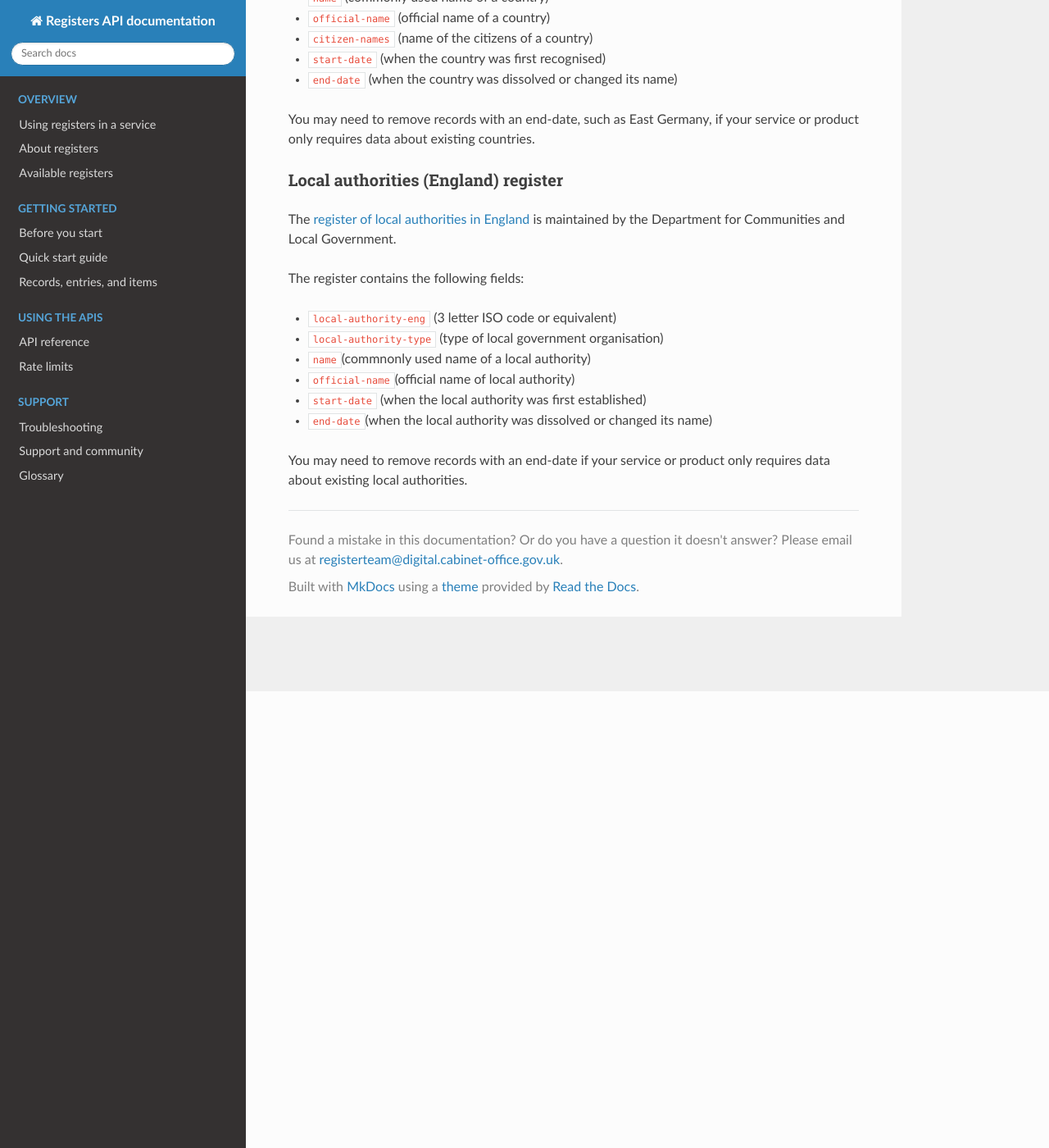
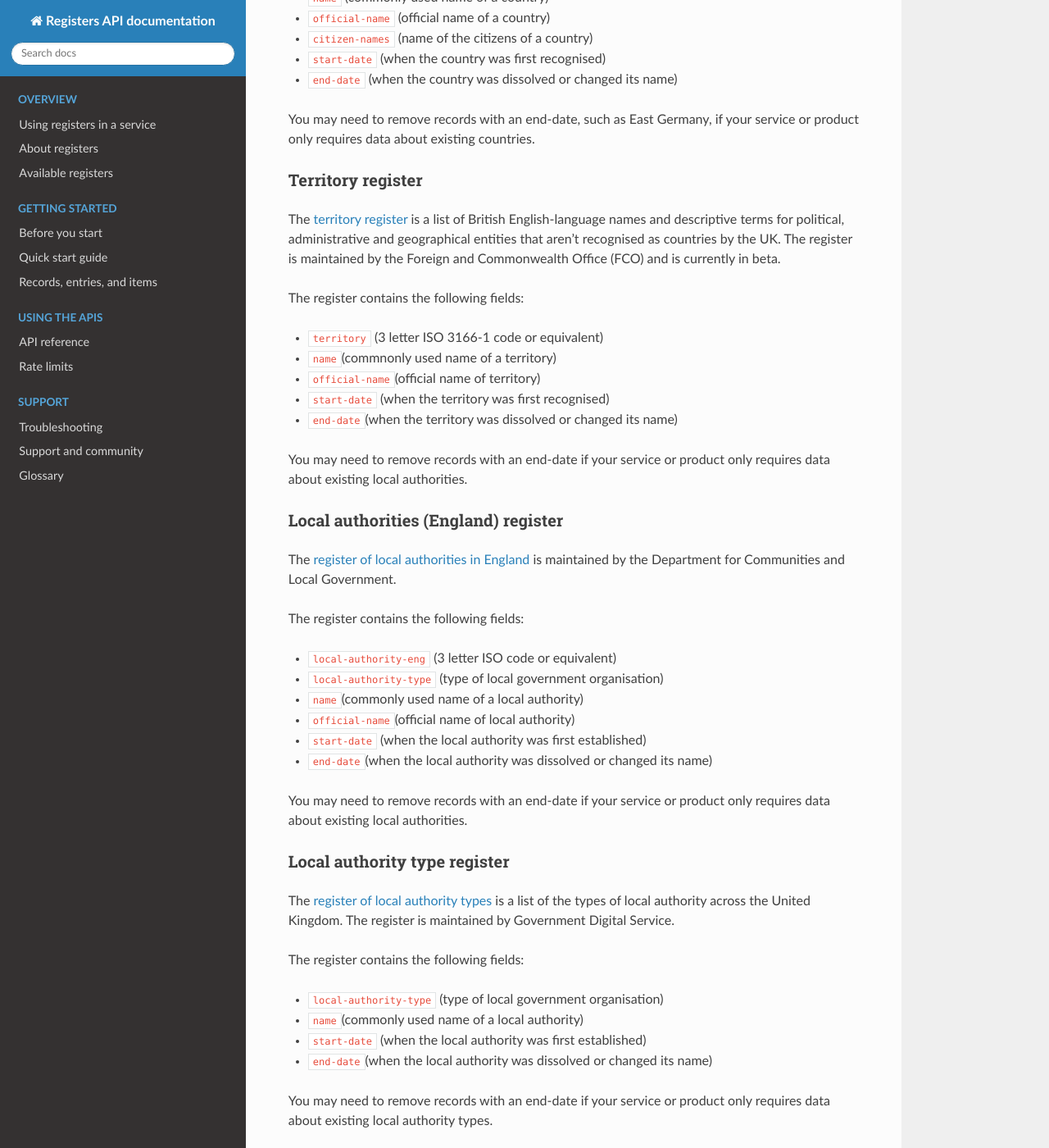
Before and after one commit to J-Lambo/J-Lambo.github.io-open-registers-tech-docs, an MkDocs documentation site: the page built from docs/about_registers/available_reg.md, in a window 1280 px wide and 1400 px high, scrolled down 557 px. Shown: the whole window at 82% size. Built offline with MkDocs 1.6.1, drawn with Linux system fonts in a browser that asks for light colours; nearby versions of some CDN libraries; old or Windows-style settings are respelled for this version of MkDocs; some of the changed text lies outside the part shown.

Commit message:
Add new registers in beta
Added territory and local authority type registers as both are in beta
and available to use.

```diff
--- a/docs/about_registers/available_reg.md
+++ b/docs/about_registers/available_reg.md
@@ -1,6 +1,6 @@
-## <a name="availablereg"></a>Available open registers
+## <a name="availablereg"></a>Available registers
 
-There are many open registers currently in discovery and alpha. These include open registers of territories, local authorities, and schools.
+There are many registers currently in discovery and alpha. These include registers of territories, local authorities, and schools.
 
 The country register is in beta, but available to use in your service.
 
@@ -21,6 +21,20 @@ The country register contains the following fields:
 
 You may need to remove records with an end-date, such as East Germany, if your service or product only requires data about existing countries.
 
+### Territory register
+
+The [territory register](https://territory.register.gov.uk/) is a list of British English-language names and descriptive terms for political, administrative and geographical entities that aren’t recognised as countries by the UK. The register is maintained by the Foreign and Commonwealth Office (FCO) and is currently in beta.
+
+The register contains the following fields:
+
+* `territory` (3 letter ISO 3166-1 code or equivalent)
+* `name`(commnonly used name of a territory)
+* `official-name`(official name of territory)
+* `start-date` (when the territory was first recognised)
+* `end-date`(when the territory was dissolved or changed its name)
+
+You may need to remove records with an end-date if your service or product only requires data about existing local authorities.
+
 ### Local authorities (England) register
 
 The [register of local authorities in England](https://local-authority-eng.register.gov.uk/) is maintained by the Department for Communities and Local Government.
@@ -29,9 +43,22 @@ The register contains the following fields:
 
 * `local-authority-eng` (3 letter ISO code or equivalent)
 * `local-authority-type` (type of local government organisation)
-* `name`(commnonly used name of a local authority)
+* `name`(commonly used name of a local authority)
 * `official-name`(official name of local authority)
 * `start-date` (when the local authority was first established)
 * `end-date`(when the local authority was dissolved or changed its name)
 
 You may need to remove records with an end-date if your service or product only requires data about existing local authorities.
+
+### Local authority type register
+
+The [register of local authority types](https://local-authority-type.register.gov.uk/) is a list of the types of local authority across the United Kingdom. The register is maintained by Government Digital Service.
+
+The register contains the following fields:
+
+* `local-authority-type` (type of local government organisation)
+* `name`(commonly used name of a local authority)
+* `start-date` (when the local authority was first established)
+* `end-date`(when the local authority was dissolved or changed its name)
+
+You may need to remove records with an end-date if your service or product only requires data about existing local authority types.
```
